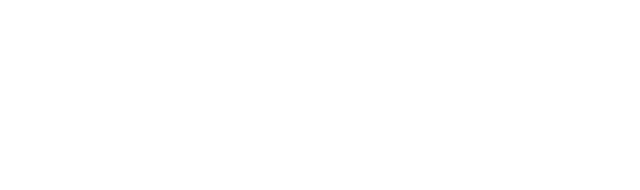
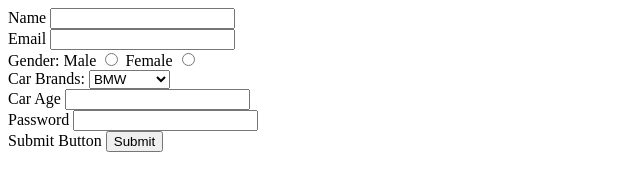
Before and after one commit to acciojob/car-insurance-form-Vineet829, a website: page main.html in a window 1280 px wide. Shown: the whole page, without its empty margins (0-640 px from the left). Drawn offline with Linux system fonts and the light colour scheme.

Commit message:
created a submission

```diff
--- a/main.html
+++ b/main.html
@@ -7,6 +7,45 @@
 </head>
 
 <body>
+	<form>
+    <div>
+		<label for="name">Name</label>
+	<input type="text" id="name" name="name" required>
+	</div>
+	<div>
+		<label for="email">Email</label>
+	<input type="email" id="email" name="name" required>
+	</div>
+	<div>
+		<label>Gender:</label>
+	<label for="gender_m">Male</label>
+	<input type="radio" id="gender_m" name="gender" value="male" required>
+	<label for="gender_f">Female</label>
+	<input type="radio" id="gender_f" name="gender" value="female" required>
+	</div>
+	<label for="cars">Car Brands:</label>
+	<select id="cars" name="cars" required>
+	<option value="BMW">BMW</option>
+	<option value="Audi">Audi</option>
+	<option value="Mercedez">Mercedez</option>
+	</select>
+		<div>
+		<label for="carage">Car Age</label>
+	<input type="number" id="carage" name="carage" required>
+	</div>
+	<div>
+		<label for="password">Password</label>
+	<input type="password" id="password" name="password" required>
+	</div>
+	<div>
+		<label>Submit Button</label>
+	<input type="submit">
+	</div>
+	</form>
+
+
+
+
 	<!-- the entire body must be written by student -->
     <script type="text/javascript" src="./script.js">
 </script>
```
